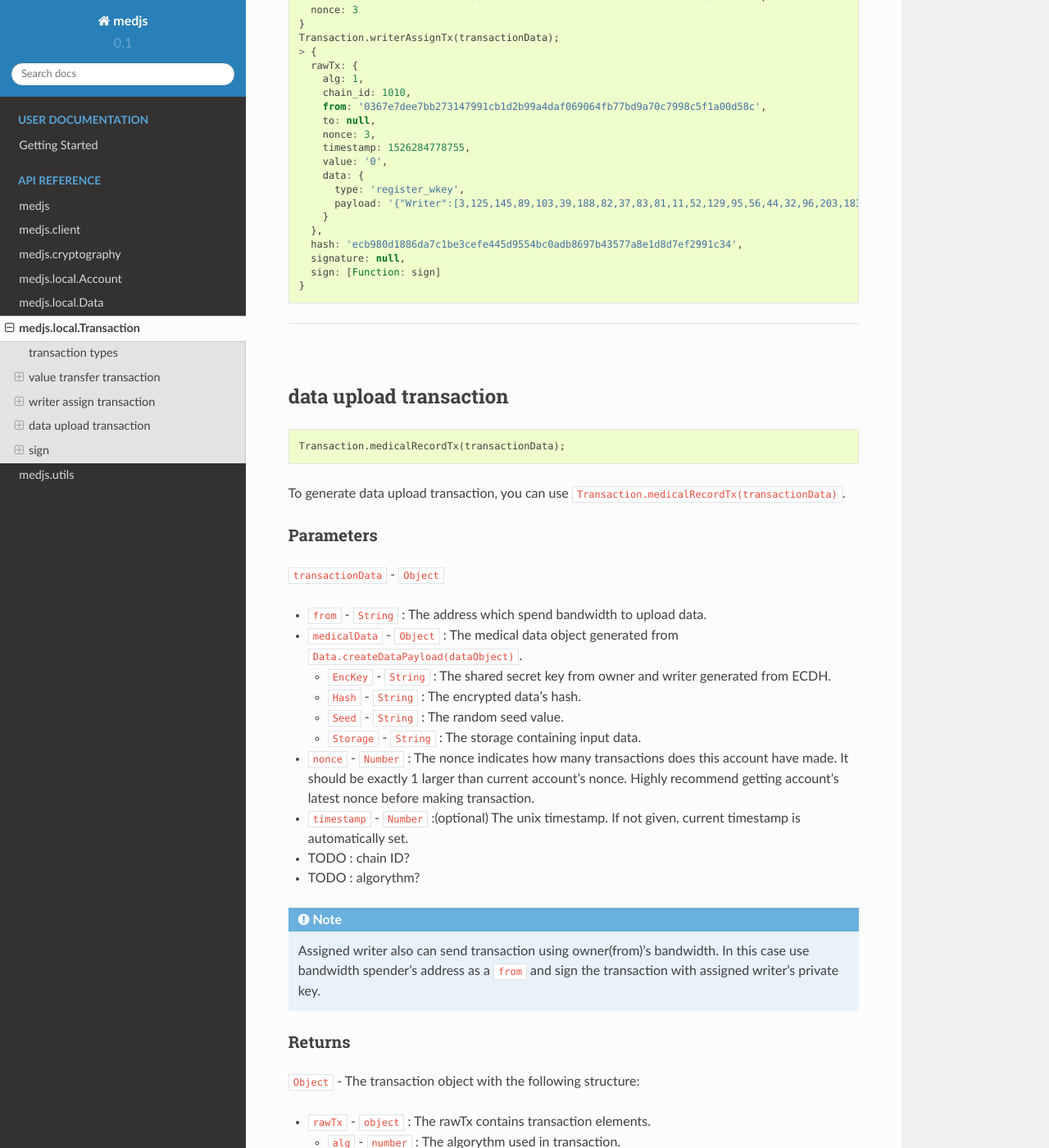
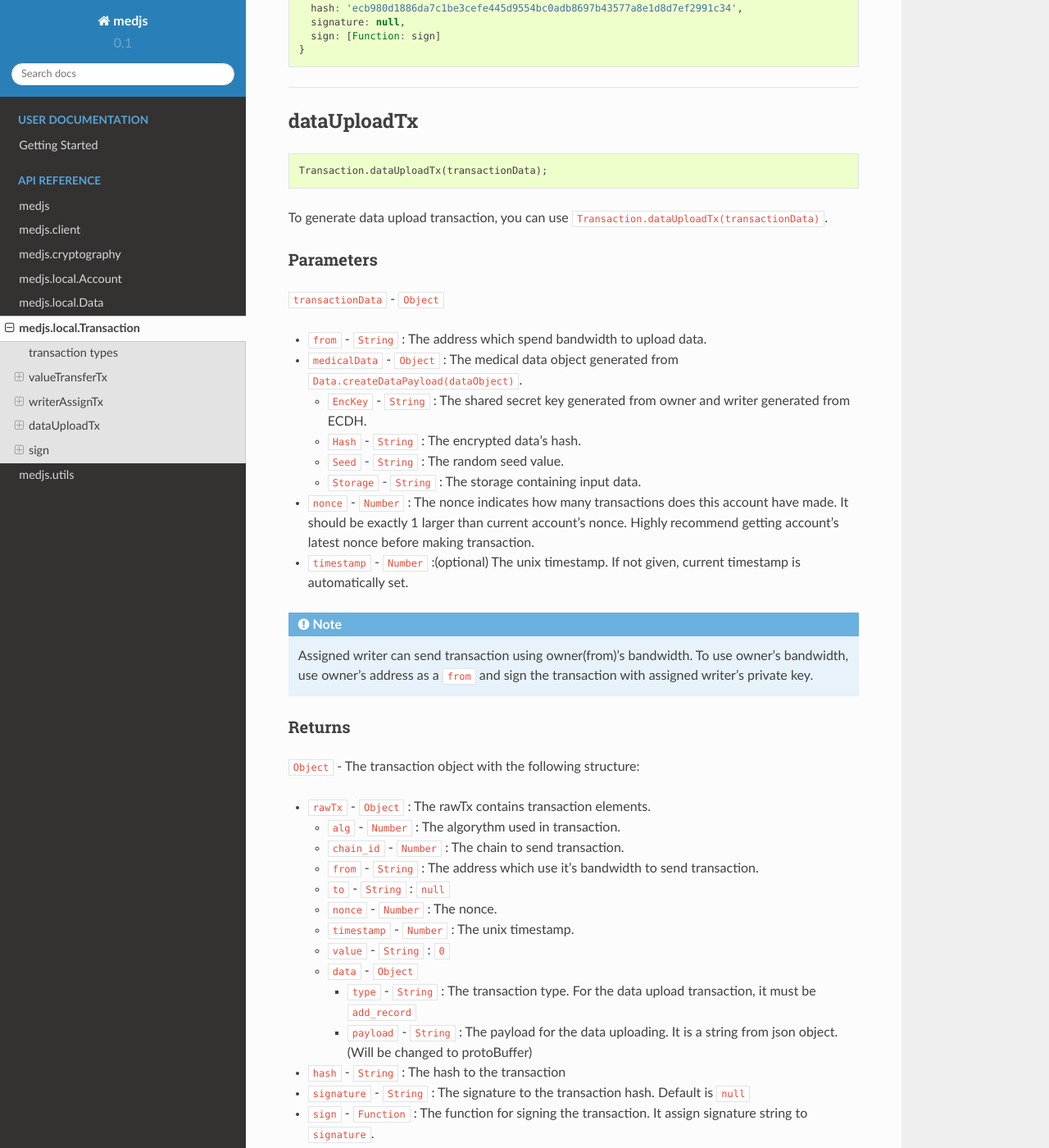
Before and after one commit to medibloc/panacea-js-old, a Sphinx documentation site: the page built from docs/medjs-transaction.rst, in a window 1280 px wide and 1400 px high, scrolled down 3860 px. Shown: the whole window at 82% size. Built offline with Sphinx 7.4.7 and the Read the Docs theme 2.0.0, drawn with Linux system fonts in a browser that asks for light colours; some of the changed text lies outside the part shown.

```diff
--- a/docs/medjs-transaction.rst
+++ b/docs/medjs-transaction.rst
@@ -1,5 +1,4 @@
 .. _transaction:
-
 
 =======================
 medjs.local.Transaction
@@ -29,14 +26,10 @@ MediBloc blockchain has 3 transaction types.
 - value transfer transaction : To transfer MED from one to another.
 - writer assign transaction : To assign the address who can use owner's bandwidth.
 - data upload transaction : To upload data related infomation on the blockchain. Such as data hash, location, encrypt key and so on.
-- voting : TODO
-- ...
 
 ---------------------------------------------------------------------------
 
-|
-
-value transfer transaction
+valueTransferTx
 ==========================
 
 .. code-block:: javascript
@@ -51,13 +44,11 @@ Parameters
 
 ``transactionData`` - ``Object``
 
-- ``from`` - ``string`` : The address which to send this value from.
-- ``receiver`` - ``string`` : The address which to take this value.
-- ``value`` - ``string`` : The value to transfer. It must not exceed the amount which the address has.
-- ``nonce`` - ``number`` : The nonce indicates how many transactions does this account have made. It should be exactly 1 larger than current account's nonce. Highly recommend getting account's latest nonce before making transaction.
-- ``timestamp`` - ``number`` :(optional) The unix timestamp. If not given, current timestamp is automatically set.
--  TODO : chain ID?
--  TODO : algorythm?
+- ``from`` - ``String`` : The address which to send the value from.
+- ``to`` - ``String`` : The address which to take the value.
+- ``value`` - ``String`` : The value to transfer. It must not exceed the amount which the address has.
+- ``nonce`` - ``Number`` : The nonce indicates how many transactions does this account have made. It should be exactly 1 larger than current account's nonce. Highly recommend getting account's latest nonce before making transaction.
+- ``timestamp`` - ``Number`` :(optional) The unix timestamp. If not given, current timestamp is automatically set.
 
 
 .. note:: ``value`` must be an integer between 0 and 340282366920938463463374607431768211455. And it's type should be a string.
@@ -68,20 +59,20 @@ Returns
 
 ``Object`` - The transaction object with the following structure:
 
-- ``rawTx`` - ``object`` : The rawTx contains transaction elements.
+- ``rawTx`` - ``Object`` : The rawTx contains transaction elements.
 
-  + ``alg`` - ``number`` : The algorythm used in transaction.
-  + ``chain_id`` - ``number`` : The chain to send transaction.
-  + ``from`` - ``string`` : The address which to send this value from.
-  + ``to`` - ``string`` : The address which to take this value.
-  + ``nonce`` - ``number`` : The nonce.
-  + ``timestamp`` - ``number`` : The unix timestamp.
-  + ``value`` - ``string`` : The value to transfer.
-  + ``data`` - ``object``
+  + ``alg`` - ``Number`` : The algorythm used in transaction.
+  + ``chain_id`` - ``Number`` : The chain to send transaction.
+  + ``from`` - ``String`` : The address which to send this value from.
+  + ``to`` - ``String`` : The address which to take this value.
+  + ``nonce`` - ``Number`` : The nonce.
+  + ``timestamp`` - ``Number`` : The unix timestamp.
+  + ``value`` - ``String`` : The value to transfer.
+  + ``data`` - ``Object``
 
-    * ``type`` - ``string`` : The transaction type. For the value transfer transaction, it must be ``binary``
-- ``hash`` - ``string`` : The hash to the transaction
-- ``signature`` - ``string`` : The signature to the transaction hash. Default is ``null``
+    * ``type`` - ``String`` : The transaction type. For the value transfer transaction, it must be ``binary``
+- ``hash`` - ``String`` : The hash to the transaction
+- ``signature`` - ``String`` : The signature to the transaction hash. Default is ``null``
 - ``sign`` - ``Function`` : The function for signing the transaction. It assign signature string to ``signature``.
 
 -------
@@ -117,9 +108,7 @@ Example
 
 ---------------------------------------------------------------------------
 
-|
-
-writer assign transaction
+writerAssignTx
 =========================
 
 .. code-block:: javascript
@@ -134,13 +123,10 @@ Parameters
 
 ``transactionData`` - ``Object``
 
-- ``from`` - ``string`` : The address which allows writer to use it's bandwidth.
-- ``writer`` - ``string`` : The address which to take authority to use transaction sender's bandwidth.
-- ``nonce`` - ``number`` : The nonce indicates how many transactions does this account have made. It should be exactly 1 larger than current account's nonce. Highly recommend getting account's latest nonce before making transaction.
-- ``timestamp`` - ``number`` :(optional) The unix timestamp. If not given, current timestamp is automatically set.
--  TODO : chain ID?
--  TODO : algorythm?
-
+- ``from`` - ``String`` : The address which allows writer to use it's bandwidth.
+- ``writer`` - ``String`` : The address which to take authority to use transaction sender's bandwidth.
+- ``nonce`` - ``Number`` : The nonce indicates how many transactions does this account have made. It should be exactly 1 larger than current account's nonce. Highly recommend getting account's latest nonce before making transaction.
+- ``timestamp`` - ``Number`` :(optional) The unix timestamp. If not given, current timestamp is automatically set.
 
 -------
 Returns
@@ -148,21 +134,21 @@ Returns
 
 ``Object`` - The transaction object with the following structure:
 
-- ``rawTx`` - ``object`` : The rawTx contains transaction elements.
+- ``rawTx`` - ``Object`` : The rawTx contains transaction elements.
 
-  + ``alg`` - ``number`` : The algorythm used in transaction.
-  + ``chain_id`` - ``number`` : The chain to send transaction.
-  + ``from`` - ``string`` : The address which allows writer to use it's bandwidth.
-  + ``to`` - ``string`` : ``null``
-  + ``nonce`` - ``number`` : The nonce.
-  + ``timestamp`` - ``number`` : The unix timestamp.
-  + ``value`` - ``string`` : ``0``
-  + ``data`` - ``object``
+  + ``alg`` - ``Number`` : The algorythm used in transaction.
+  + ``chain_id`` - ``Number`` : The chain to send transaction.
+  + ``from`` - ``String`` : The address which allows writer to use it's bandwidth.
+  + ``to`` - ``String`` : ``null``
+  + ``nonce`` - ``Number`` : The nonce.
+  + ``timestamp`` - ``Number`` : The unix timestamp.
+  + ``value`` - ``String`` : ``0``
+  + ``data`` - ``Object``
 
-    * ``type`` - ``string`` : The transaction type. For the writer assign transaction, it must be ``register_wkey``
-    * ``payload`` - ``string`` : The payload for the writer assigning. It is the string from json object. (Will be changed soon)
-- ``hash`` - ``string`` : The hash to the transaction
-- ``signature`` - ``string`` : The signature to the transaction hash. Default is ``null``
+    * ``type`` - ``String`` : The transaction type. For the writer assign transaction, it must be ``register_wkey``
+    * ``payload`` - ``String`` : The payload for the writer assigning. It is the string from json object. (Will be changed to protoBuffer)
+- ``hash`` - ``String`` : The hash to the transaction
+- ``signature`` - ``String`` : The signature to the transaction hash. Default is ``null``
 - ``sign`` - ``Function`` : The function for signing the transaction. It assign signature string to ``signature``.
 
 
@@ -201,16 +187,14 @@ Example
 
 ---------------------------------------------------------------------------
 
-|
-
-data upload transaction
+dataUploadTx
 =======================
 
 .. code-block:: javascript
 
-  Transaction.medicalRecordTx(transactionData);
+  Transaction.dataUploadTx(transactionData);
 
-To generate data upload transaction, you can use ``Transaction.medicalRecordTx(transactionData)``.
+To generate data upload transaction, you can use ``Transaction.dataUploadTx(transactionData)``.
 
 ----------
 Parameters
@@ -221,18 +205,14 @@ Parameters
 - ``from`` - ``String`` : The address which spend bandwidth to upload data.
 - ``medicalData`` - ``Object`` : The medical data object generated from ``Data.createDataPayload(dataObject)``.
 
-  + ``EncKey`` - ``String`` : The shared secret key from owner and writer generated from ECDH.
+  + ``EncKey`` - ``String`` : The shared secret key generated from owner and writer generated from ECDH.
   + ``Hash`` - ``String`` : The encrypted data's hash.
   + ``Seed`` - ``String`` : The random seed value.
   + ``Storage`` - ``String`` : The storage containing input data.
 - ``nonce`` - ``Number`` : The nonce indicates how many transactions does this account have made. It should be exactly 1 larger than current account's nonce. Highly recommend getting account's latest nonce before making transaction.
 - ``timestamp`` - ``Number`` :(optional) The unix timestamp. If not given, current timestamp is automatically set.
--  TODO : chain ID?
--  TODO : algorythm?
 
-
-.. note:: Assigned writer also can send transaction using owner(from)'s bandwidth. In this case use bandwidth spender's address as a ``from`` and sign the transaction with assigned writer's private key.
-
+.. note:: Assigned writer can send transaction using owner(from)'s bandwidth. To use owner's bandwidth, use owner's address as a ``from`` and sign the transaction with assigned writer's private key.
 
 -------
 Returns
@@ -240,21 +220,21 @@ Returns
 
 ``Object`` - The transaction object with the following structure:
 
-- ``rawTx`` - ``object`` : The rawTx contains transaction elements.
+- ``rawTx`` - ``Object`` : The rawTx contains transaction elements.
 
-  + ``alg`` - ``number`` : The algorythm used in transaction.
-  + ``chain_id`` - ``number`` : The chain to send transaction.
-  + ``from`` - ``string`` : The address which use it's bandwidth to send transaction.
-  + ``to`` - ``string`` : ``null``
-  + ``nonce`` - ``number`` : The nonce.
-  + ``timestamp`` - ``number`` : The unix timestamp.
-  + ``value`` - ``string`` : ``0``
-  + ``data`` - ``object``
+  + ``alg`` - ``Number`` : The algorythm used in transaction.
+  + ``chain_id`` - ``Number`` : The chain to send transaction.
+  + ``from`` - ``String`` : The address which use it's bandwidth to send transaction.
+  + ``to`` - ``String`` : ``null``
+  + ``nonce`` - ``Number`` : The nonce.
+  + ``timestamp`` - ``Number`` : The unix timestamp.
+  + ``value`` - ``String`` : ``0``
+  + ``data`` - ``Object``
 
-    * ``type`` - ``string`` : The transaction type. For the data upload transaction, it must be ``add_record``
-    * ``payload`` - ``string`` : The payload for the data uploading. It is the string from json object. (Will be changed soon)
-- ``hash`` - ``string`` : The hash to the transaction
-- ``sign`` - ``string`` : The signature to the transaction hash. Default is ``null``
+    * ``type`` - ``String`` : The transaction type. For the data upload transaction, it must be ``add_record``
+    * ``payload`` - ``String`` : The payload for the data uploading. It is a string from json object. (Will be changed to protoBuffer)
+- ``hash`` - ``String`` : The hash to the transaction
+- ``signature`` - ``String`` : The signature to the transaction hash. Default is ``null``
 - ``sign`` - ``Function`` : The function for signing the transaction. It assign signature string to ``signature``.
 
 
```
Also changed, not shown: other parts of docs/medjs-transaction.rst (+1 -3 lines), docs/medjs-account.rst (+14 -17 lines), docs/medjs-cryptography.rst (+25 -48 lines), docs/medjs-data.rst (+13 -16 lines), docs/medjs-utils.rst (+5 -10 lines).
